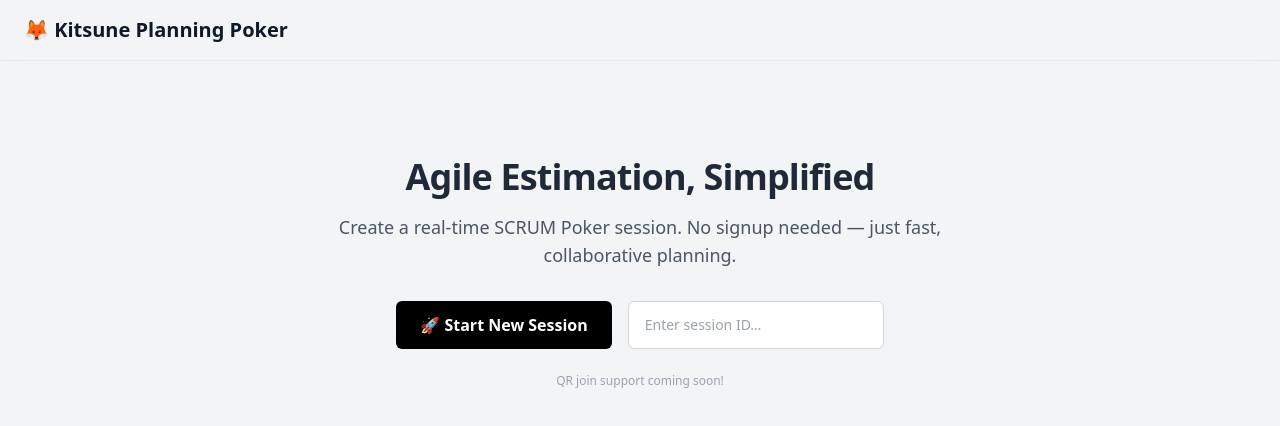
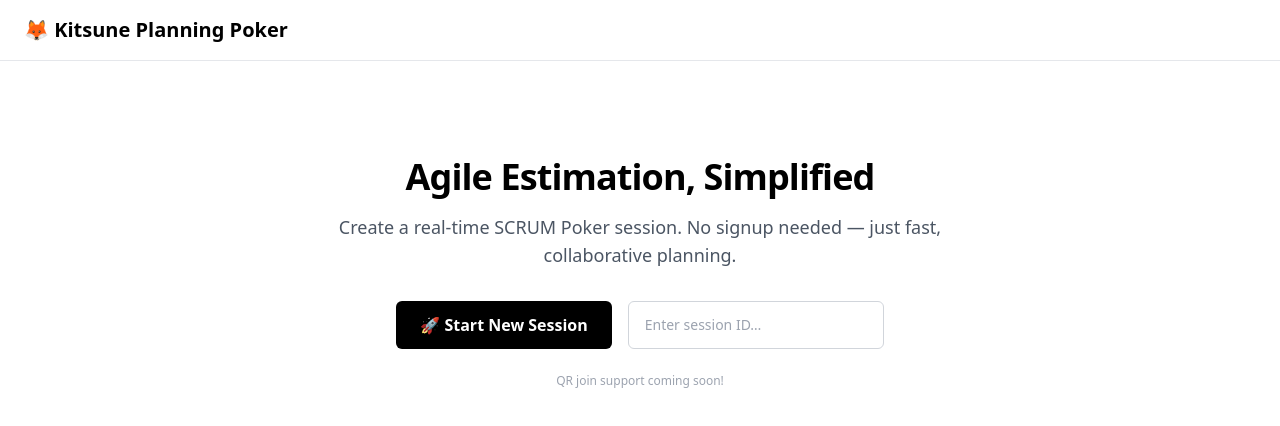
Before and after one commit to dyarzanavarro/scrum-poker, a Nuxt app: page / in a window 1280 px wide. Shown: the top 426 px of the page. Built offline with nearby package versions, Linux system fonts and the light colour scheme; no server answers.

Commit message:
update 2

```diff
--- a/assets/tailwind.css
+++ b/assets/tailwind.css
@@ -2,24 +2,6 @@
 @tailwind components;
 @tailwind utilities;
 
-@layer base {
-    body {
-        @apply bg-gray-100 text-gray-900;
-    }
-
-    h1,
-    h2,
-    h3,
-    h4,
-    h5,
-    h6 {
-        @apply font-bold text-gray-800;
-    }
-
-    p {
-        @apply text-gray-700;
-    }
-}
 
 @keyframes fade-in {
     0% {
```
